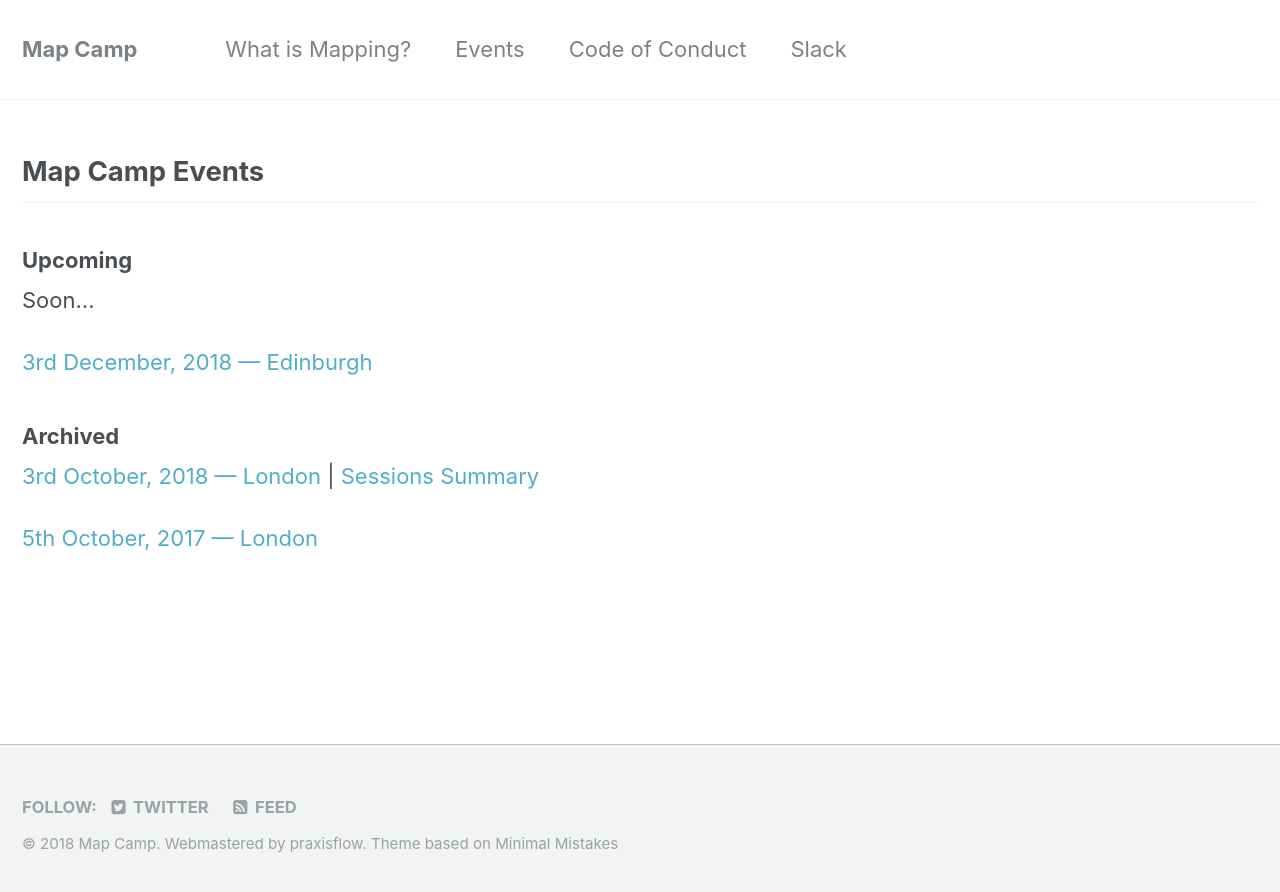
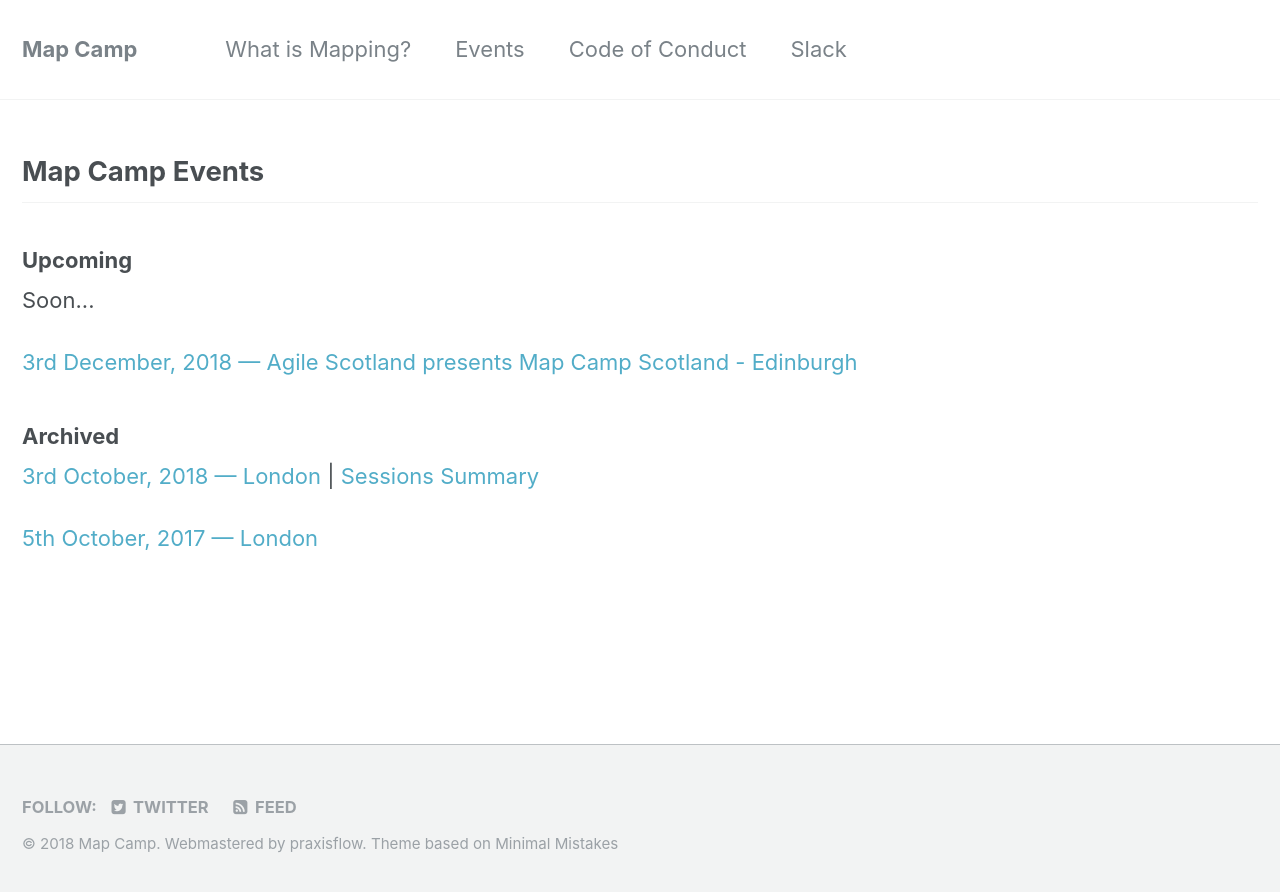
Before and after one commit to mapcampcommittee/mapcampcommittee.github.io, a Jekyll site: the page built from _pages/events.html, in a window 1280 px wide. Shown: the top 892 px of the page. Built offline with Jekyll 4.4.1, drawn with Linux system fonts in a browser that asks for light colours.

Commit message:
Agile Scotland presents Map Camp Scotland

```diff
--- a/_pages/events.html
+++ b/_pages/events.html
@@ -8,7 +8,7 @@ classes:
 <h2>Map Camp Events</h2>
 <h3>Upcoming</h3>
 <p>Soon...</p>
-<p><a href="/_pages/2018-12-03_Edinburgh/">3rd December, 2018 — Edinburgh</a></p>
+<p><a href="/_pages/2018-12-03_Edinburgh/">3rd December, 2018 — Agile Scotland presents Map Camp Scotland - Edinburgh</a></p>
 <!--<p><a href="/_pages/2018-10-02_Manchester/">Early November, 2018 — Manchester</a></p>-->
 <h3>Archived</h3>
 <p><a href="/_pages/2018-10-03_London/">3rd October, 2018 — London</a>
```
